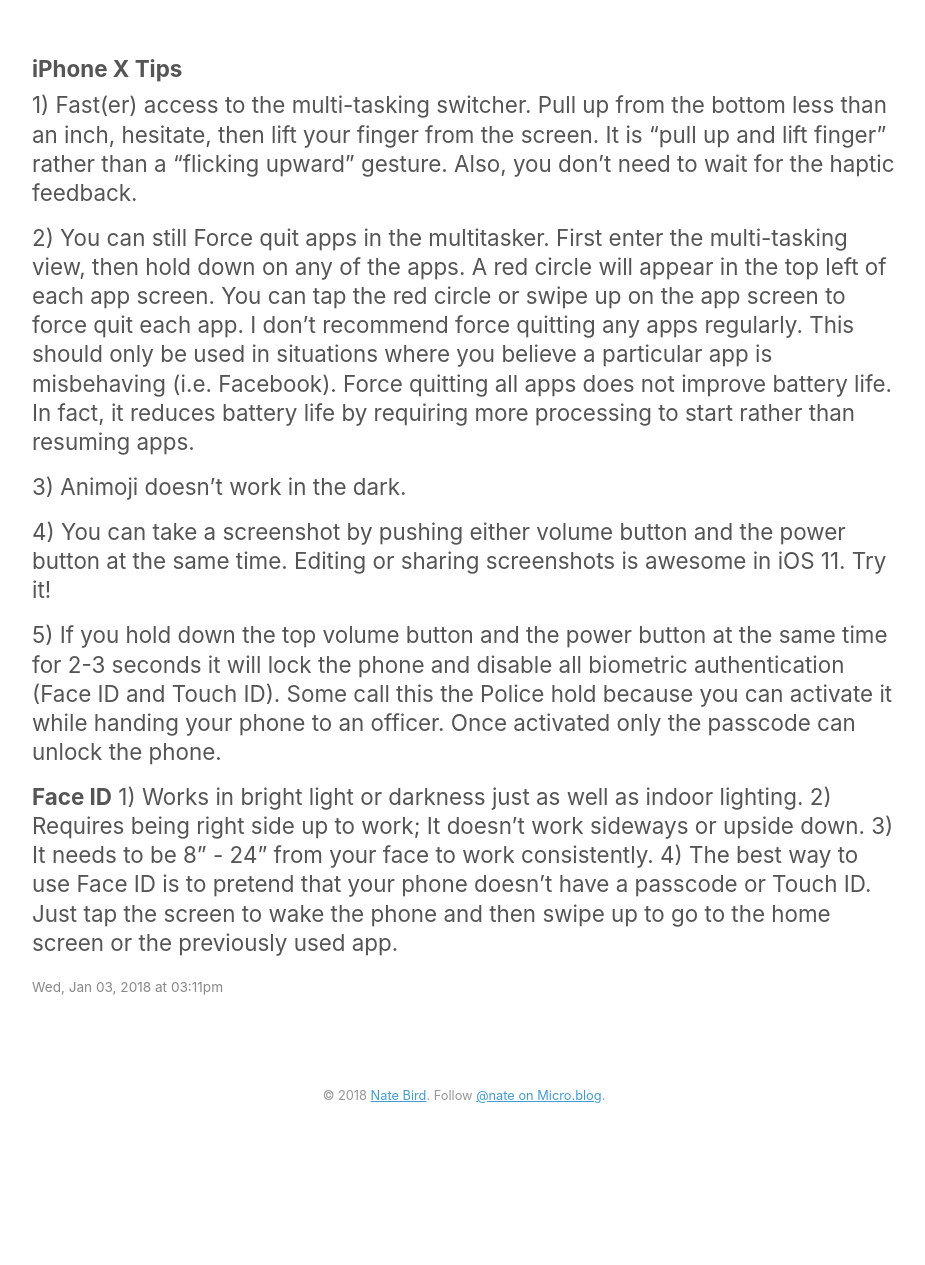
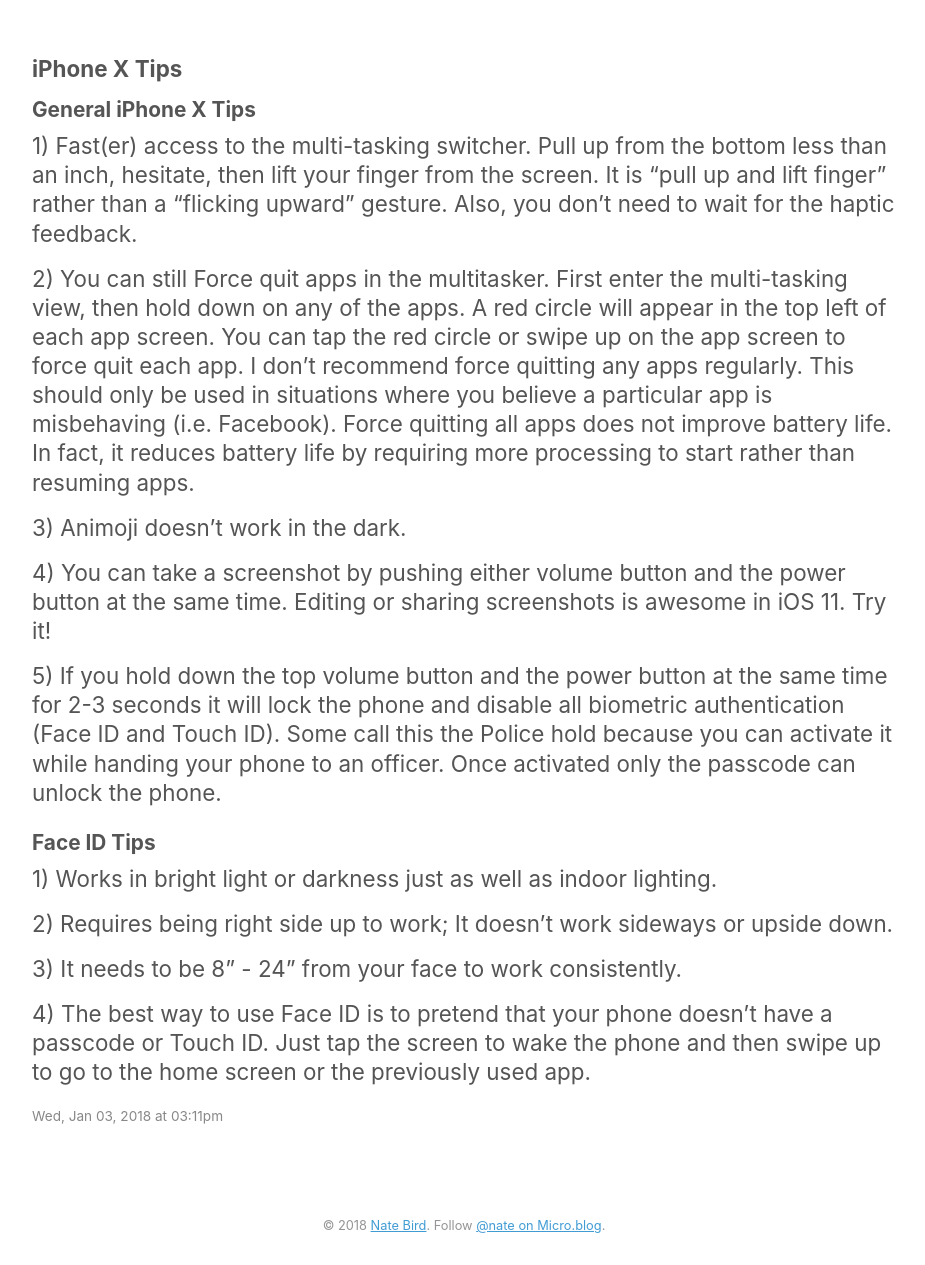
Before and after one commit to natebird/natebird.github.io, a Jekyll site: the page built from _posts/2018-01-03-iphone-x-tips.md, in a window 1280 px wide. Shown: the whole page, without its empty margins (176-1101 px from the left). Built offline with Jekyll 4.4.1, drawn with Linux system fonts in a browser that asks for light colours; before the commit the page ends 1135 px from its top, so only the background shows below that.

Commit message:
Mirroring from Micro.blog.

```diff
--- a/_posts/2018-01-03-iphone-x-tips.md
+++ b/_posts/2018-01-03-iphone-x-tips.md
@@ -5,6 +5,7 @@ microblog: false
 date: 2018-01-03 10:11 -0500
 guid: http://nate.micro.blog/2018/01/03/iphone-x-tips.html
 ---
+## General iPhone X Tips
 1) Fast(er) access to the multi-tasking switcher. Pull up from the bottom less than an inch, hesitate, then lift your finger from the screen. It is "pull up and lift finger" rather than a "flicking upward" gesture. Also, you don't need to wait for the haptic feedback.
 
 2) You can still Force quit apps in the multitasker. First enter the multi-tasking view, then hold down on any of the apps. A red circle will appear in the top left of each app screen. You can tap the red circle or swipe up on the app screen to force quit each app. I don't recommend force quitting any apps regularly. This should only be used in situations where you believe a particular app is misbehaving (i.e. Facebook). Force quitting all apps does not improve battery life. In fact, it reduces battery life by requiring more processing to start rather than resuming apps.
@@ -15,8 +16,11 @@ guid: http://nate.micro.blog/2018/01/03/iphone-x-tips.html
 
 5) If you hold down the top volume button and the power button at the same time for 2-3 seconds it will lock the phone and disable all biometric authentication (Face ID and Touch ID). Some call this the Police hold because you can activate it while handing your phone to an officer. Once activated only the passcode can unlock the phone.
 
-**Face ID**
+## Face ID Tips
 1) Works in bright light or darkness just as well as indoor lighting.
+
 2) Requires being right side up to work; It doesn't work sideways or upside down.
+
 3) It needs to be 8" - 24" from your face to work consistently.
+
 4) The best way to use Face ID is to pretend that your phone doesn't have a passcode or Touch ID. Just tap the screen to wake the phone and then swipe up to go to the home screen or the previously used app.
```
